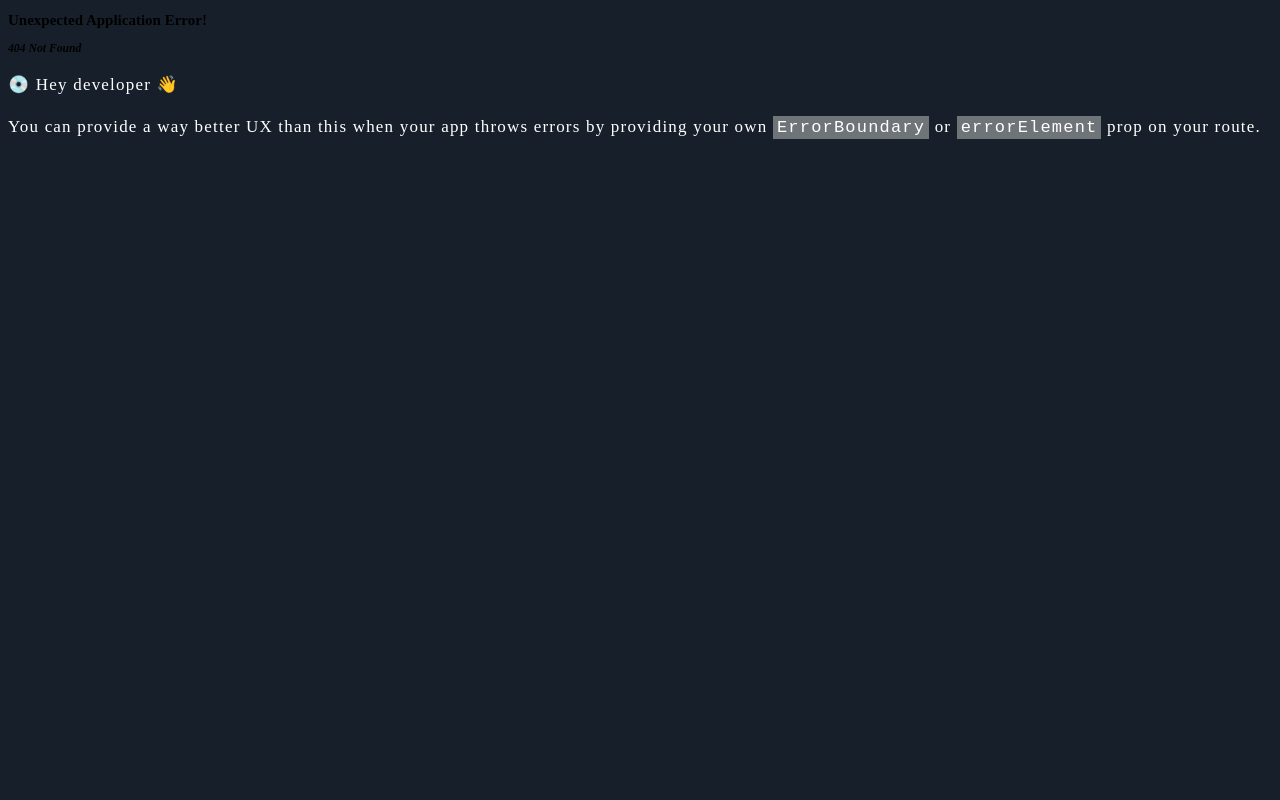
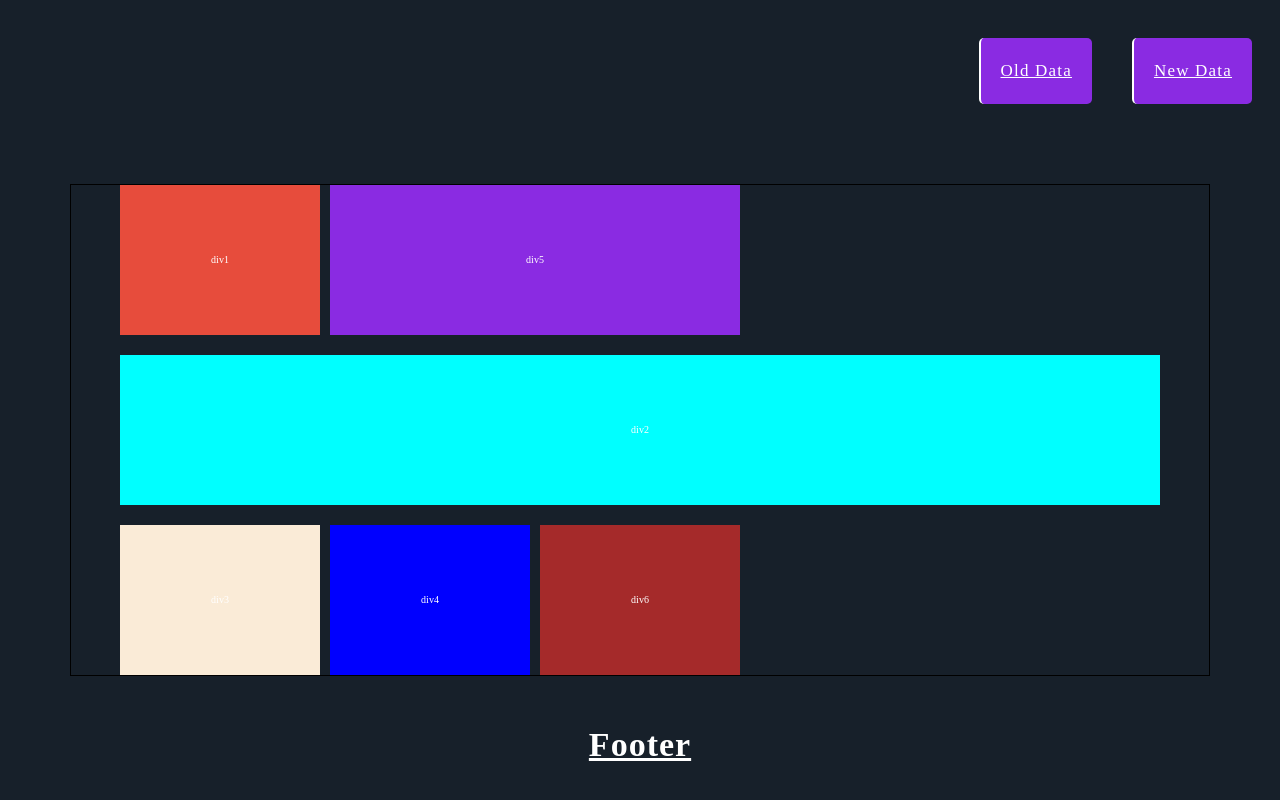
Before and after one commit to alokuidev/tanstack_yt, a React (Vite) app: page /grid in a window 1280 px wide. Before the commit this address had no page. Built offline with nearby package versions, Linux system fonts and the light colour scheme.

Commit message:
grid css added

```diff
--- a/src/App.css
+++ b/src/App.css
@@ -217,4 +217,46 @@ p.status{
   padding: 10px;
   font-size: 16px;
   font-weight: bold;
+  display: flex;
+  justify-content: center;
+  align-items: center;
 }
+main{
+  width: 90%;
+  margin: 50px auto;
+  border: 1px solid #000;
+  color: #fff;
+  display: grid;
+  grid-template-rows: repeat(2, 150px);
+  grid-template-columns: repeat(auto-fill, minmax(150px ,200px));
+  grid-row-gap: 20px;
+  grid-column-gap: 10px;
+  grid-auto-rows: 150px;
+  justify-content: center;
+}
+main div{
+  display: flex;
+  justify-content: center;
+  align-items: center;
+}
+.div1{
+  background-color: #e74c3c;
+}
+.div2{
+  background-color: aqua;
+  grid-column: 1/-1;
+}
+.div3{
+  background-color: antiquewhite;
+}
+.div4{
+  background-color: blue;
+}
+.div5{
+  background-color: blueviolet;
+  grid-row: 1/2;
+  grid-column: 2/4;
+}
+.div6{
+  background-color: brown;
+}
--- a/src/App.jsx
+++ b/src/App.jsx
@@ -8,6 +8,7 @@ import { QueryClient, QueryClientProvider } from "@tanstack/react-query";
 import { ReactQueryDevtools } from '@tanstack/react-query-devtools';
 import FetchRQInd from "./Component/UI/FetchRQInd";
 import Flex from "./Component/UI/Flex";
+import { Grid } from "./Component/UI/Grid";
 const router = createBrowserRouter([
   {
     path: "/",
@@ -28,6 +29,10 @@ const router = createBrowserRouter([
       {
         path: "flex",
         element: <Flex />,
+      },
+      {
+        path: "grid",
+        element: <Grid />,
       },
       {
         path: "/rq",
--- a/src/Component/UI/Flex.jsx
+++ b/src/Component/UI/Flex.jsx
@@ -4,7 +4,7 @@ const Flex = () =>{
             <div className="child-container">1</div>
             <div className="child-container">2</div>
             <div className="child-container">3</div>
-            <div className="child-container">4</div>
+            <div id="flex-down" className="child-container">4</div>
             <div className="child-container">5</div>
             <div className="child-container">6</div>
             <div className="child-container">7</div>
--- /dev/null
+++ b/src/Component/UI/Grid.jsx
@@ -0,0 +1,12 @@
+export const Grid = () =>{
+    return(
+        <main>
+            <div className="div1">div1</div>
+            <div className="div2">div2</div>
+            <div className="div3">div3</div>
+            <div className="div4">div4</div>
+            <div className="div5">div5</div>
+            <div className="div6">div6</div>
+        </main>
+    )
+}
```
